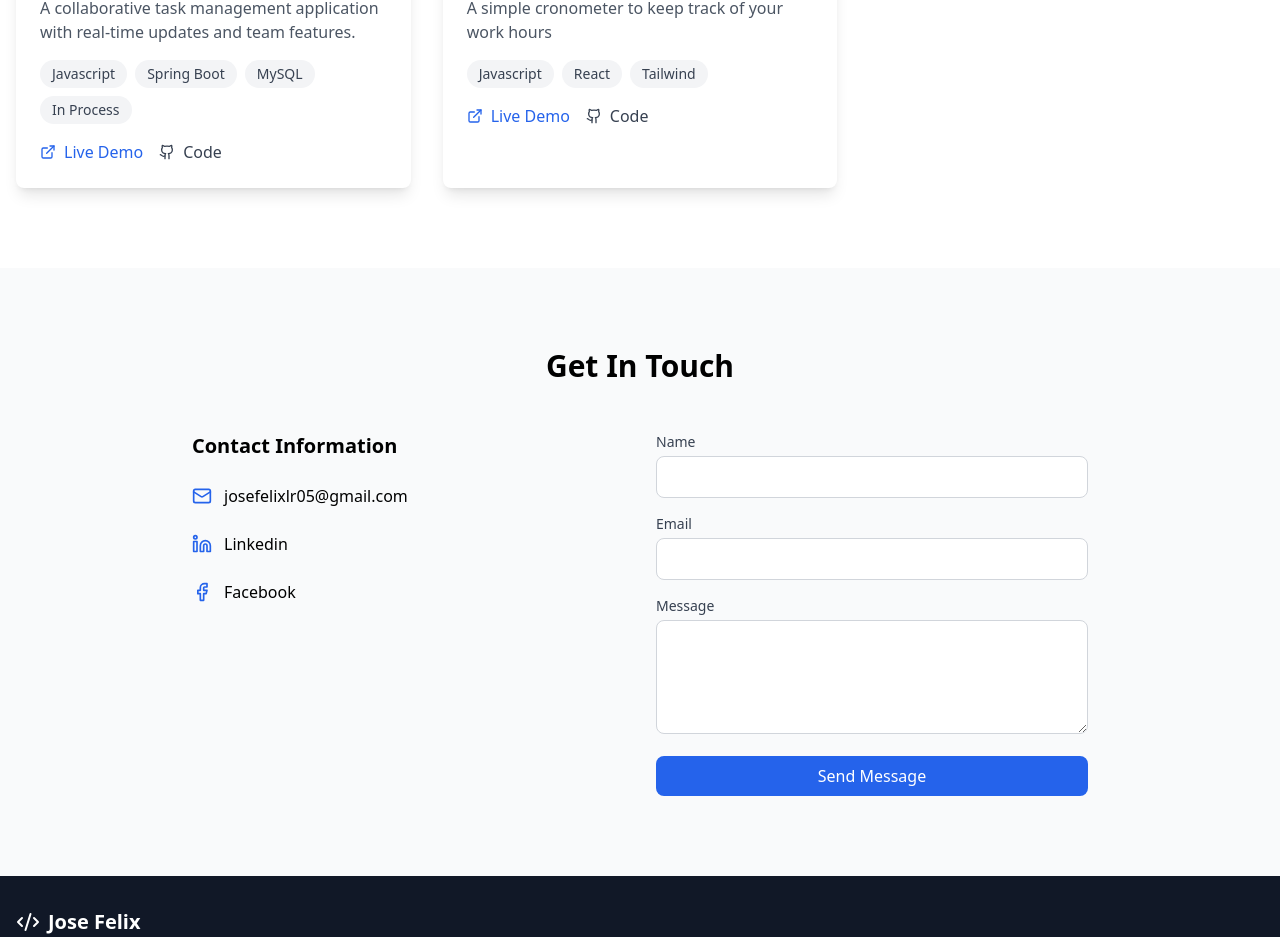
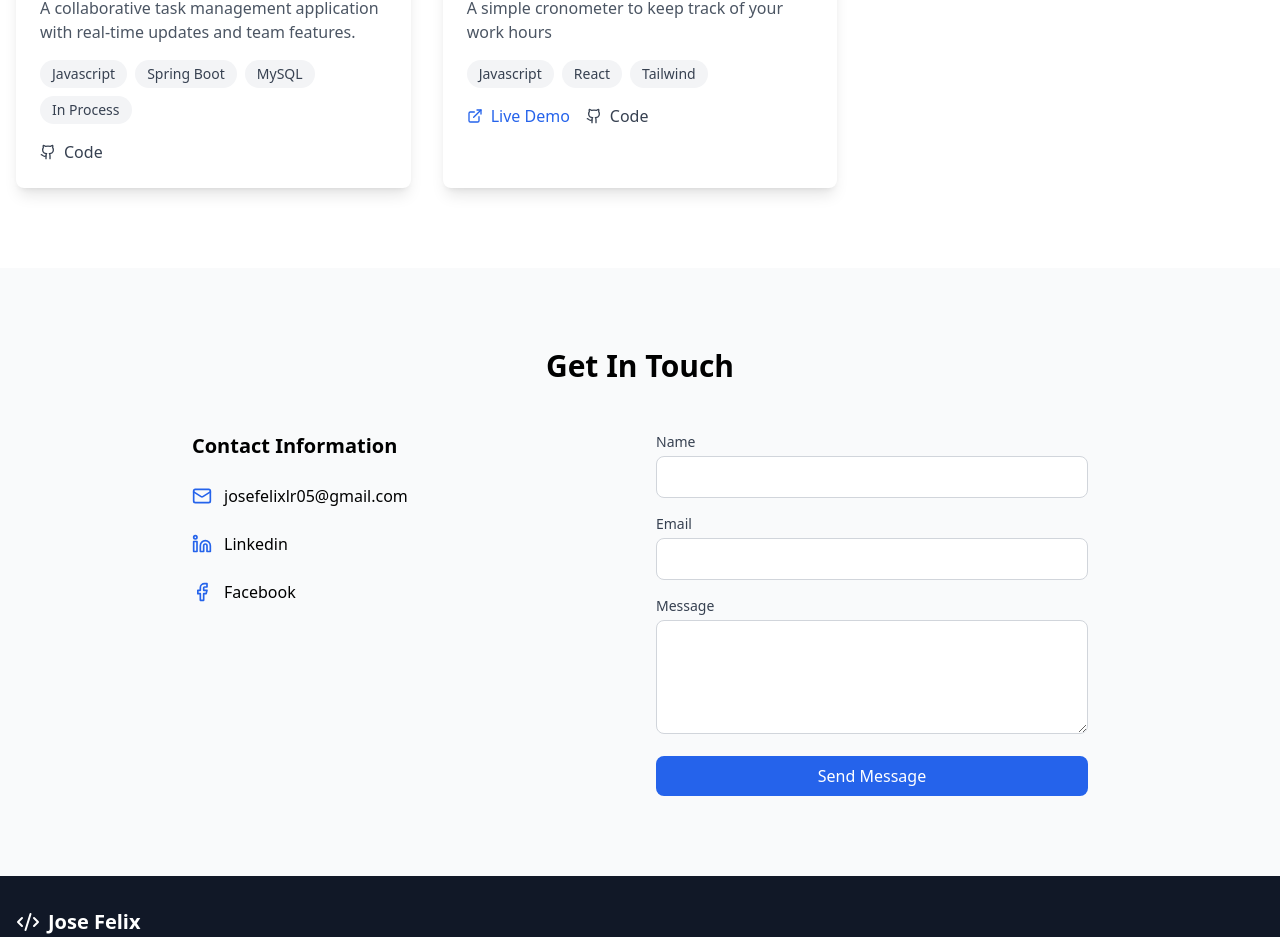
Before and after one commit to FelixCodex/Portfolio, a React (Vite) app: page / in a window 1280 px wide. Shown: the part 2036-2973 px from the top of the page. Built offline with nearby package versions, Linux system fonts and the light colour scheme.

Commit message:
Updated some project cards

```diff
--- a/src/components/Projects.tsx
+++ b/src/components/Projects.tsx
@@ -12,9 +12,9 @@ const projects = [
 		image:
 			'https://images.unsplash.com/photo-1460925895917-afdab827c52f?auto=format&fit=crop&q=80&w=800',
 		tags: ['React', 'Node.js', 'Express', 'MySQL', 'In Process'],
-		liveUrl: '#',
 		hidden: false,
-		githubUrl: 'https://javier-david.com',
+		liveUrl: 'https://javier-david.com',
+		githubUrl: 'https://github.com/FelixCodex/j-ecommerce-client',
 	},
 	{
 		title: 'EasePassword',
@@ -43,7 +43,6 @@ const projects = [
 			'A collaborative task management application with real-time updates and team features.',
 		image: localproductyflowImg,
 		tags: ['Javascript', 'Spring Boot', 'MySQL', 'In Process'],
-		liveUrl: '#',
 		hidden: false,
 		githubUrl: 'https://github.com/FelixCodex/ProductyFlow',
 	},
@@ -99,7 +98,7 @@ function ProjectCard({
 	description: string;
 	image: string;
 	tags: string[];
-	liveUrl: string;
+	liveUrl?: string;
 	githubUrl: string;
 }) {
 	return (
@@ -124,6 +123,7 @@ function ProjectCard({
 					))}
 				</div>
 				<div className='flex gap-4'>
+					{liveUrl && (
 						<a
 							href={liveUrl}
 							target='_blank'
@@ -133,6 +133,7 @@ function ProjectCard({
 							<ExternalLink className='w-4 h-4' />
 							Live Demo
 						</a>
+					)}
 					<a
 						href={githubUrl}
 						target='_blank'
```
Lines whose indentation alone changed are shown as unchanged.
